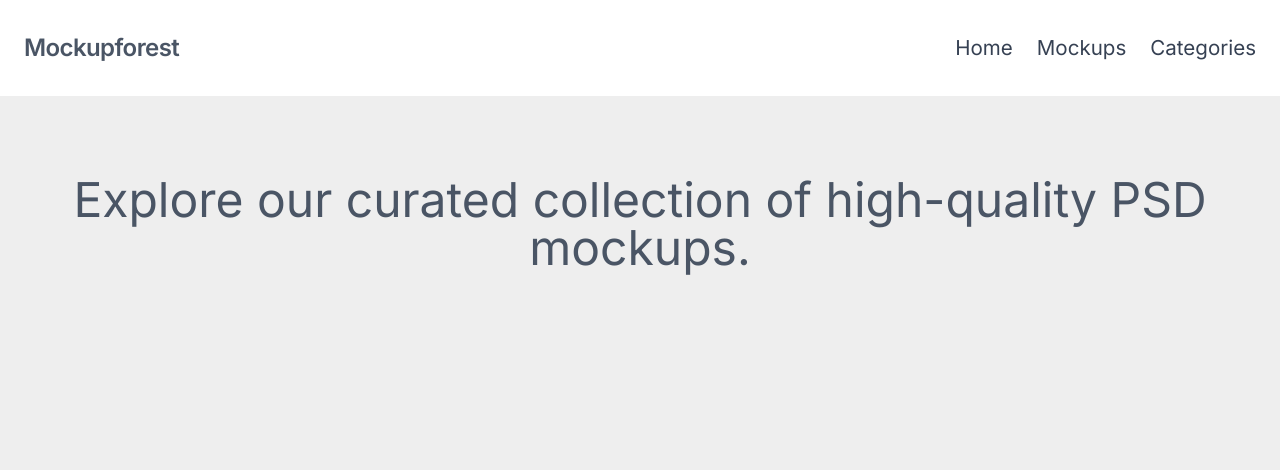
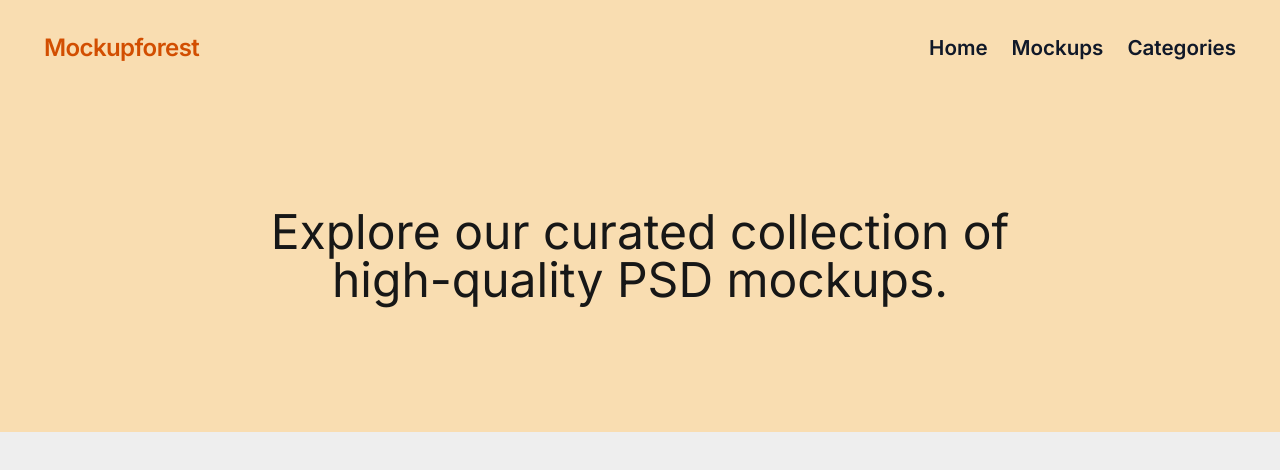
Before and after one commit to uthmansy/mockupforest, a Next.js app: page / in a window 1280 px wide. Shown: the top 470 px of the page. Built offline with nearby package versions, Linux system fonts and the light colour scheme.

Commit message:
color selection

```diff
--- a/src/app/globals.css
+++ b/src/app/globals.css
@@ -8,6 +8,8 @@
 @theme inline {
   --color-background: var(--background);
   --color-foreground: var(--foreground);
+  --color-primary: #d24e01;
+  --color-secondary-bg: #f9ddb1;
   --font-sans: var(--font-geist-sans);
   --font-mono: var(--font-geist-mono);
 }
--- a/src/app/layout.tsx
+++ b/src/app/layout.tsx
@@ -2,7 +2,6 @@ import Header from "@/components/Header";
 import "./globals.css";
 import type { Metadata } from "next";
 import { Inter } from "next/font/google";
-import Container from "@/components/Container";
 
 const inter = Inter({ subsets: ["latin"] });
 
@@ -21,9 +20,7 @@ export default function RootLayout({
     <html lang="en">
       <body className={inter.className}>
         <Header /> {/* <- add here */}
-        <main>
-          <Container>{children}</Container>
-        </main>
+        <main>{children}</main>
       </body>
     </html>
   );
--- a/src/app/page.tsx
+++ b/src/app/page.tsx
@@ -1,3 +1,4 @@
+import Container from "@/components/Container";
 import { Metadata } from "next";
 
 export const metadata: Metadata = {
@@ -8,11 +9,13 @@ export const metadata: Metadata = {
 
 export default function Home() {
   return (
-    <section className="px-6 py-20 text-center">
-      <h1 className="text-gray-600 text-5xl mb-4">
-        Explore our curated collection of high-quality PSD mockups.
-      </h1>
-      {/* Maybe a featured grid here later */}
+    <section className="py-28 text-center bg-secondary-bg">
+      <Container>
+        <h1 className="max-w-screen-md mx-auto text-2xl md:text-3xl lg:text-5xl mb-4">
+          Explore our curated collection of high-quality PSD mockups.
+        </h1>
+        {/* Maybe a featured grid here later */}
+      </Container>
     </section>
   );
 }
--- a/src/components/Container.tsx
+++ b/src/components/Container.tsx
@@ -1,7 +1,7 @@
 import React, { Children, ReactNode } from "react";
 
 function Container({ children }: { children: ReactNode }) {
-  return <div className="max-w-7xl mx-auto">{children}</div>;
+  return <div className="max-w-7xl mx-auto px-5">{children}</div>;
 }
 
 export default Container;
--- a/src/components/Header.tsx
+++ b/src/components/Header.tsx
@@ -9,20 +9,20 @@ export default function Header() {
   const [mobileMenuOpen, setMobileMenuOpen] = useState(false);
 
   return (
-    <header className="bg-white sticky top-0 z-50">
+    <header className="bg-secondary-bg sticky top-0 z-50">
       <Container>
         <div className="flex items-center justify-between px-4 py-8 sm:px-6">
           {/* Logo */}
           <Link
             href="/"
-            className="text-2xl text-gray-600 font-semibold tracking-tight"
+            className="text-2xl text-primary font-semibold tracking-tight"
             onClick={() => setMobileMenuOpen(false)}
           >
             Mockupforest
           </Link>
 
           {/* Desktop Nav */}
-          <nav className="hidden md:flex items-center space-x-6 text-gray-700">
+          <nav className="hidden md:flex items-center space-x-6 text-gray-900 font-semibold">
             <NavLink href="/">Home</NavLink>
             <NavLink href="/mockups">Mockups</NavLink>
             <NavLink href="/categories">Categories</NavLink>
```
